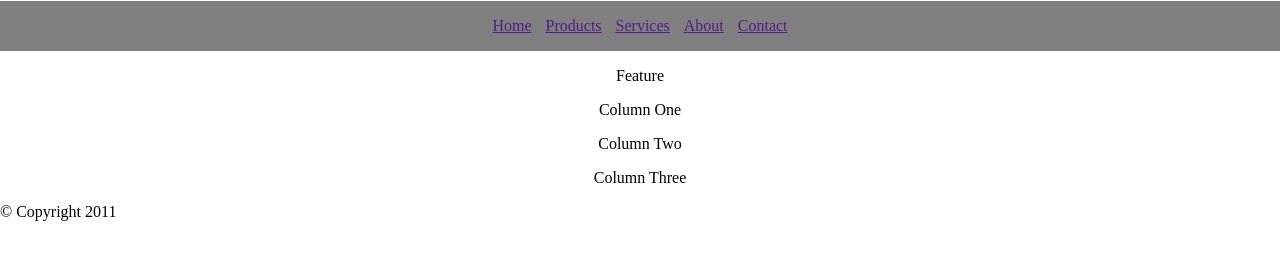
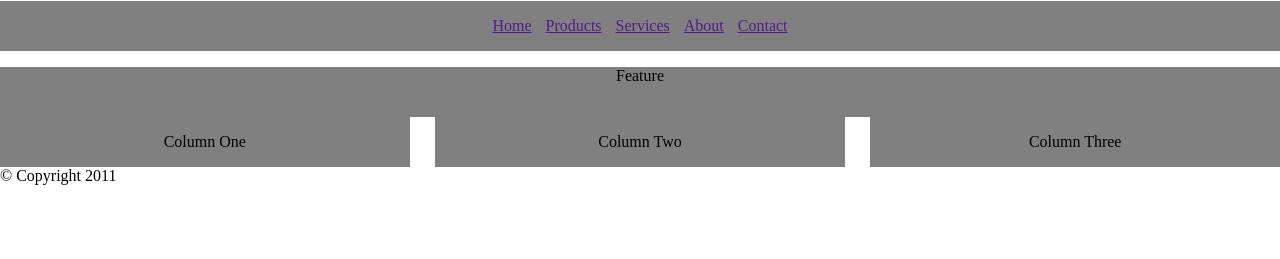
Before and after one commit to cbz23/FSWD-CSS_DAY02, a plain HTML site: page advanced.html in a window 1280 px wide. Shown: the part 43-302 px from the top of the page. Drawn offline with Linux system fonts and the light colour scheme.

Commit message:
weird error

```diff
--- a/advanced.css
+++ b/advanced.css
@@ -14,7 +14,7 @@ nav {
 	/*text-align: center;*/
 }
 
-ul,li,nav {
+ul,li,nav, section {
 	margin: 0;
 	padding: 0;
 }
@@ -33,10 +33,25 @@ ul li {
 
 }
 
+.columns {
+	background-color: gray;
+	width: 32%;
+	float: left;
+}
+div#ef {
+	background-color: gray;
+	height: 50px;
+}
+
 #content{
 	width: 100%;
 	text-align: center;
 	vertical-align: middle;
+}
+
+#middlecolumn {
+	margin-left: 2%;
+	margin-right: 2%;
 }
 
 /*
--- a/advanced.html
+++ b/advanced.html
@@ -19,16 +19,16 @@
 		</ul>
 	</nav>
 	<section id="content">
-		<div id="feature">
+		<div id="ef">
 			<p>Feature</p>
 		</div>
-		<div id="left column">
+		<div class="columns" id="leftcolumn">
 			<p>Column One</p>
 		</div>
-		<div id="middle column">
+		<div class="columns" id="middlecolumn">
 			<p>Column Two</p>
 		</div>
-		<div id="right column">
+		<div class="columns" id="rightcolumn">
 			<p>Column Three</p>
 		</div>
 	</section>
```
